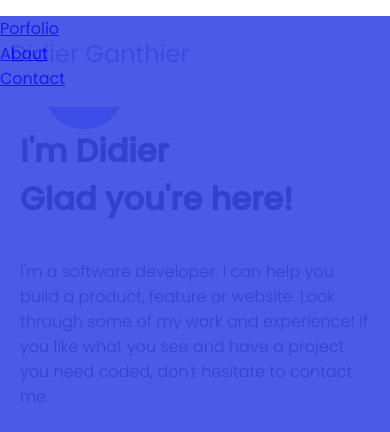
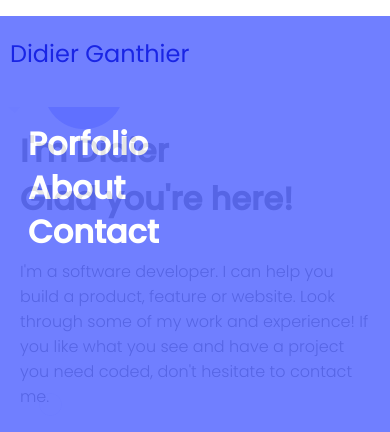
Before and after one commit to didierganthier/microverse-portfolio, a website: page index.html in a window 390 px wide. Shown: the top 432 px of the page. Drawn offline with Linux system fonts and the light colour scheme.

Commit message:
Add Style for the mobile-links text

```diff
--- a/style.css
+++ b/style.css
@@ -19,23 +19,43 @@
     display: none;
   }
 
+
+  /* Mobile links to take the whole screen covering other contents */
+
   .close {
-    display: block;
-    z-index: 1;
+    position: absolute;
+    left: 25%;
+    right: 25%;
+    top: 25%;
+    bottom: 25%;
   }
 
-/* Mobile links to take the whole screen covering other contents */
   .mobile-links {
     position: fixed;
     top: 0;
     left: 0;
     width: 100vw;
     height: 100vh;
-    background-color: #394ae5;
+    background-color: #6070ff;
     z-index: 1;
     opacity: 0.9;
     transition: all 0.5s ease-in-out;
+    padding-top: 106px;
+    mix-blend-mode: multiply;
+  }
 
+  .mobile-links a {
+    text-decoration: none;
+    font-family: 'Poppins', sans-serif;
+    font-style: normal;
+    font-weight: 600;
+    font-size: 32px;
+    line-height: 44px;
+    display: flex;
+    align-items: center;
+    padding-left: 28px;
+    color: #ffff;
+    gap: 40px;
   }
 
   .logo {
```
Also changed, not shown: index.html (+1 -1 lines).
